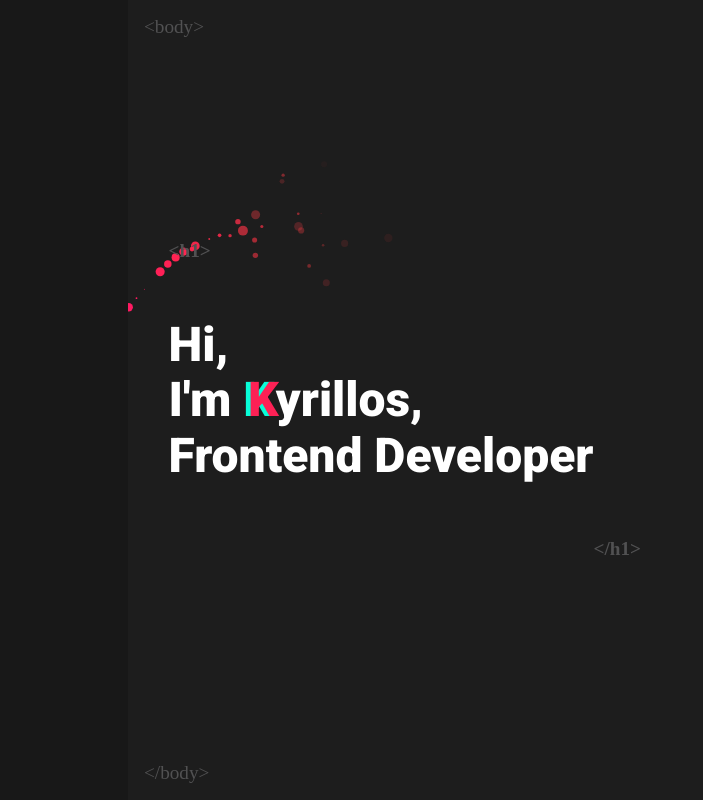
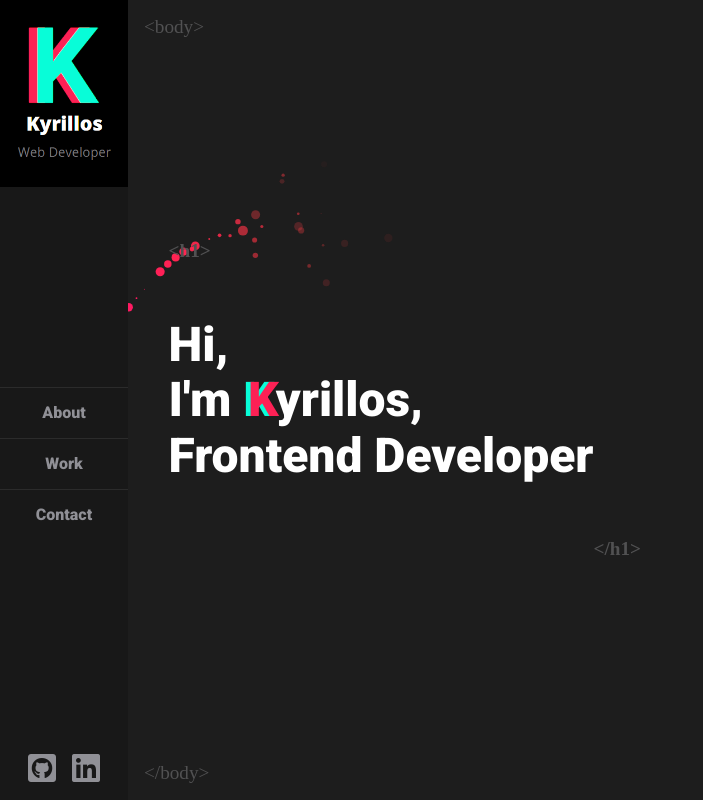
Before and after one commit to Bondok6/kyrillos-portfolio, a React (Create React App) app: page / in a window 1280 px wide. Shown: the top 800 px of the page, without its empty margins (0-703 px from the left). Built offline with nearby package versions, Linux system fonts and the light colour scheme; a web font is replaced by a local one.

Commit message:
Add Sidebar

```diff
--- a/public/index.html
+++ b/public/index.html
@@ -7,14 +7,13 @@
     <meta name="description" content="Web site created using create-react-app" />
     <link rel="icon" href="%PUBLIC_URL%/white-icon.png" />
     <link rel="apple-touch-icon" href="%PUBLIC_URL%/white-icon.png" />
+    <link rel="stylesheet" href="https://pro.fontawesome.com/releases/v5.10.0/css/all.css" />
 
     <title>Kyrillos's Portfolio</title>
   </head>
 
   <body>
     <div id="root"></div>
-
-
   </body>
 
 </html>
--- a/src/components/Navbar/Sidebar.jsx
+++ b/src/components/Navbar/Sidebar.jsx
@@ -1,11 +1,41 @@
-import React from 'react';
+import { Link } from 'react-router-dom';
+import sidbarLogo from '../../assets/images/nav-logo.PNG';
 
 const Sidebar = () => {
   return (
     <nav className="sidebar">
-      <div className="sidebar__log"></div>
-      <ul className="sidebar__list"></ul>
-      <ul className="sidebar__social"></ul>
+      <div className="sidebar__logo">
+        <img src={sidbarLogo} alt="logo" />
+      </div>
+
+      <ul className="sidebar__list">
+        <li className="sidebar__list-item">
+          <Link to="/about">About</Link>
+        </li>
+        <li className="sidebar__list-item">
+          <Link to="/work">Work</Link>
+        </li>
+        <li className="sidebar__list-item">
+          <Link to="/contact">Contact</Link>
+        </li>
+      </ul>
+
+      <ul className="sidebar__social">
+        <li className="sidebar__social-icon">
+          <a href="https://github.com/Bondok6" target="_blank" rel="noreferrer">
+            <i className="fab fa-github-square"></i>
+          </a>
+        </li>
+        <li className="sidebar__social-icon">
+          <a
+            href="https://www.linkedin.com/in/kyrillos-hany/"
+            target="_blank"
+            rel="noreferrer"
+          >
+            <i className="fab fa-linkedin"></i>
+          </a>
+        </li>
+      </ul>
     </nav>
   );
 };
--- a/src/styles/components/sidebar.scss
+++ b/src/styles/components/sidebar.scss
@@ -6,8 +6,66 @@
   z-index: 5;
   top: 0;
   left: 0;
+  display: flex;
+  flex-direction: column;
+  justify-content: space-between;
 
   @media (max-width: 1200px) {
     display: none;
   }
+
+  .sidebar__logo {
+    max-width: 173px;
+
+    img {
+      width: 100%;
+    }
+  }
+
+  .sidebar__list {
+    list-style-type: none;
+    padding: 0;
+    margin: 0;
+    text-align: center;
+
+    &-item {
+      padding: 1rem;
+      color: $nav-text-clr;
+      border-top: 1px solid #2b2b2b;
+    }
+
+    a {
+      text-decoration: none;
+      color: $nav-text-clr;
+      font-size: 1rem;
+      font-weight: 400;
+      transition: all 0.3s;
+
+      &:hover {
+        color: $secondary-clr;
+      }
+    }
+  }
+
+  .sidebar__social {
+    padding: 0;
+    margin: 1rem 0;
+    display: flex;
+    justify-content: center;
+    gap: 1rem;
+
+    &-icon {
+      list-style-type: none;
+
+      .fab {
+        color: $nav-text-clr;
+        font-size: 2rem;
+        transition: all 0.3s;
+
+        &:hover {
+          color: $secondary-clr;
+        }
+      }
+    }
+  }
 }
```
Also changed, not shown: src/assets/images/nav-logo.PNG (added).
